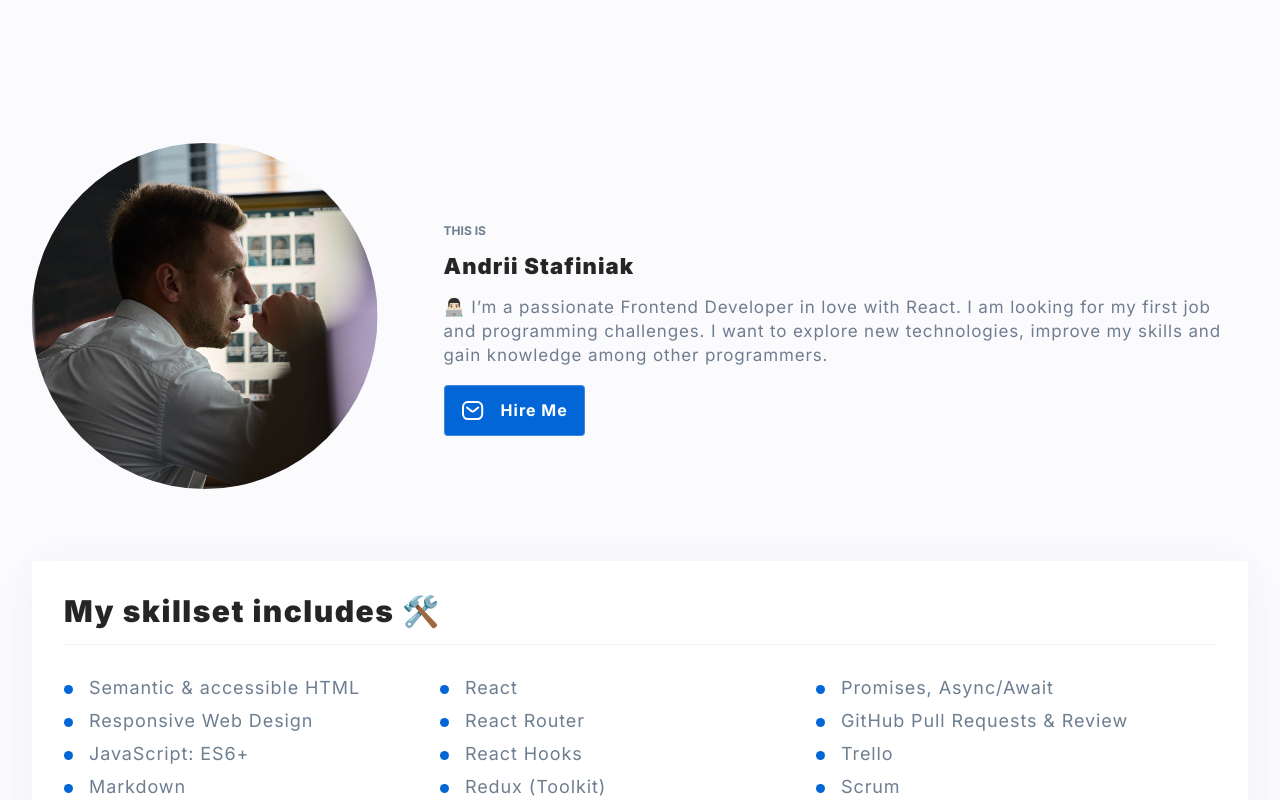
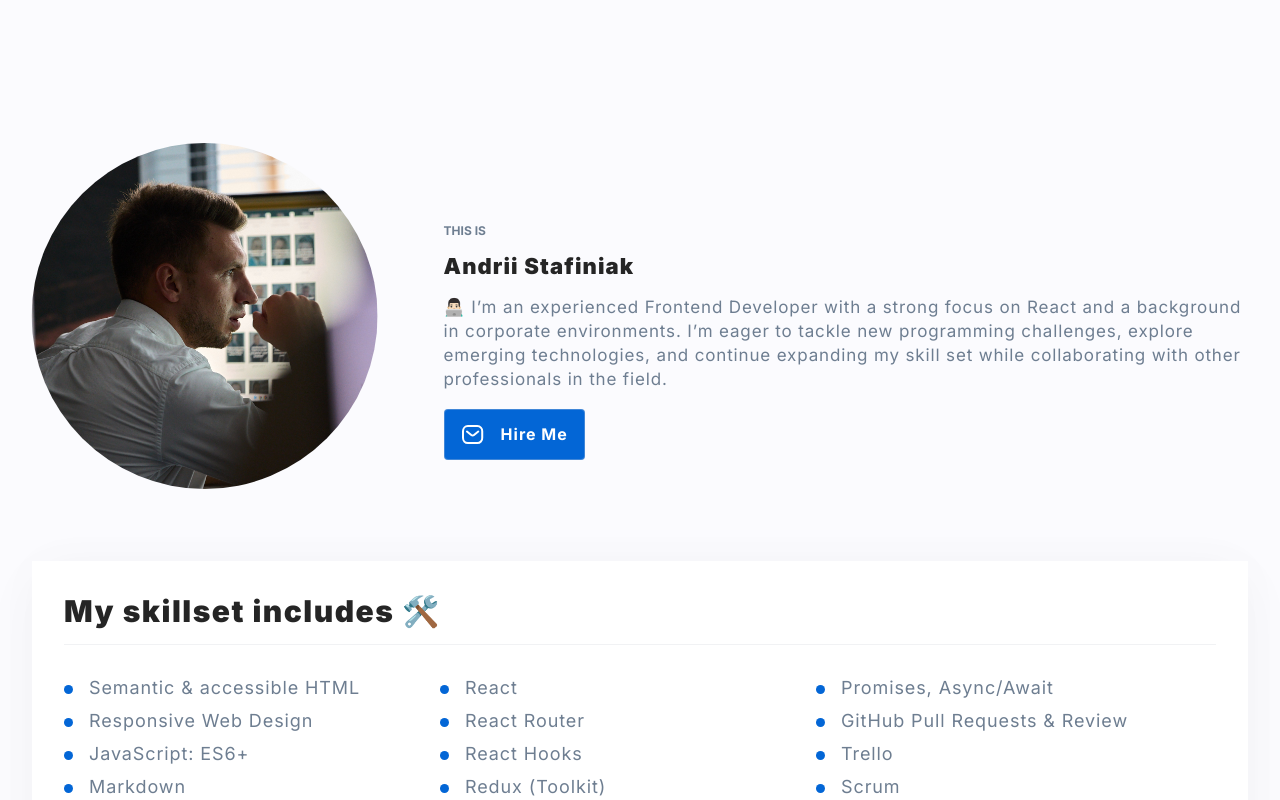
Before and after one commit to AndriiStafiniak/personal-homepage, a React (Create React App) app: page / in a window 1280 px wide. Shown: the top 800 px of the page. Built offline with nearby package versions, Linux system fonts and the light colour scheme; no server answers.

Commit message:
updated my portfolio description

```diff
--- a/src/common/Header/index.tsx
+++ b/src/common/Header/index.tsx
@@ -17,10 +17,11 @@ export const Header = () => {
         <Paragraph>This is</Paragraph>
         <Heading>Andrii Stafiniak</Heading>
         <Description>
-          👨🏻‍💻 I’m a passionate Frontend Developer in love with React. I am
-          looking for my first job and programming challenges. I want to explore
-          new technologies, improve my skills and gain knowledge among other
-          programmers.
+          👨🏻‍💻 I’m an experienced Frontend Developer with a strong focus on React
+          and a background in corporate environments. I’m eager to tackle new
+          programming challenges, explore emerging technologies, and continue
+          expanding my skill set while collaborating with other professionals in
+          the field.
         </Description>
         <Button href="mailto:andrii.stafiniak@gmail.com">
           <HireMe />
```
